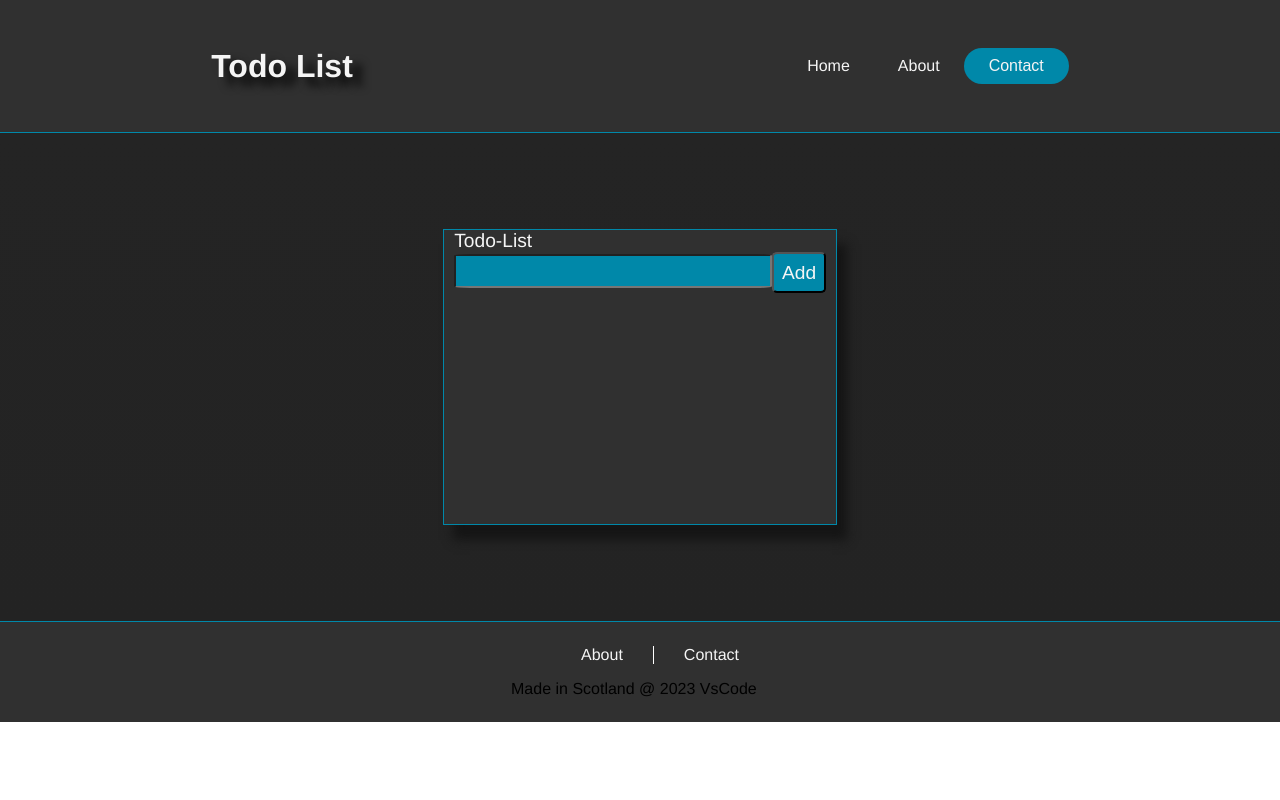
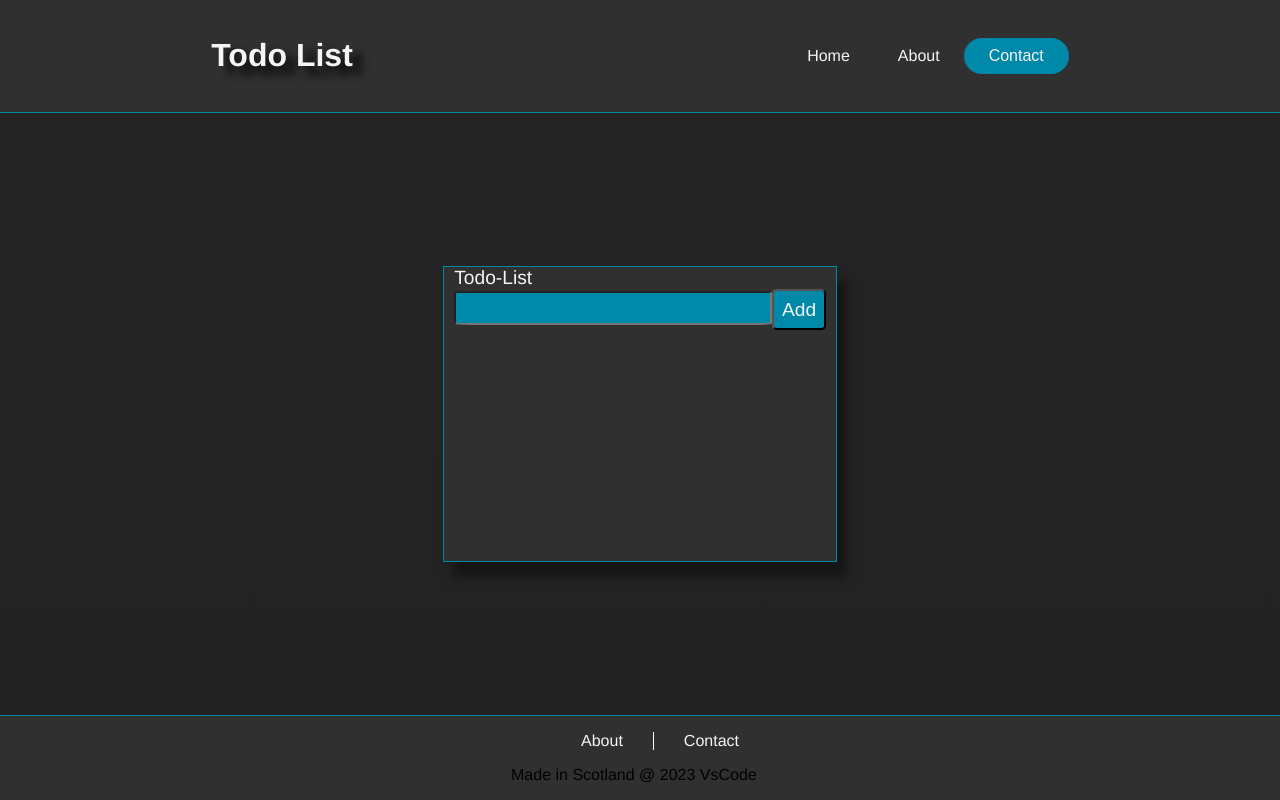
Before and after one commit to 1912Alan-Turing1954/Project-React, a React (Vite) app in the folder Project/: page / in a window 1280 px wide. Built offline with nearby package versions, Linux system fonts and the light colour scheme.

Commit message:
Bug body fix

```diff
--- a/Project/src/App.css
+++ b/Project/src/App.css
@@ -13,7 +13,7 @@ a, li {
 .body {
   display: flex;
   flex-direction: column;
-  /* height: 100vh; */
+  height: 100vh;
 }
 
 header {
@@ -73,7 +73,7 @@ section.main {
   height: 100%;
   flex-grow: 1;
   flex-direction: column;
-  justify-content: flex-start;
+  justify-content: center;
   align-items: center;
   font-size: larger;
   color: whitesmoke;
```
